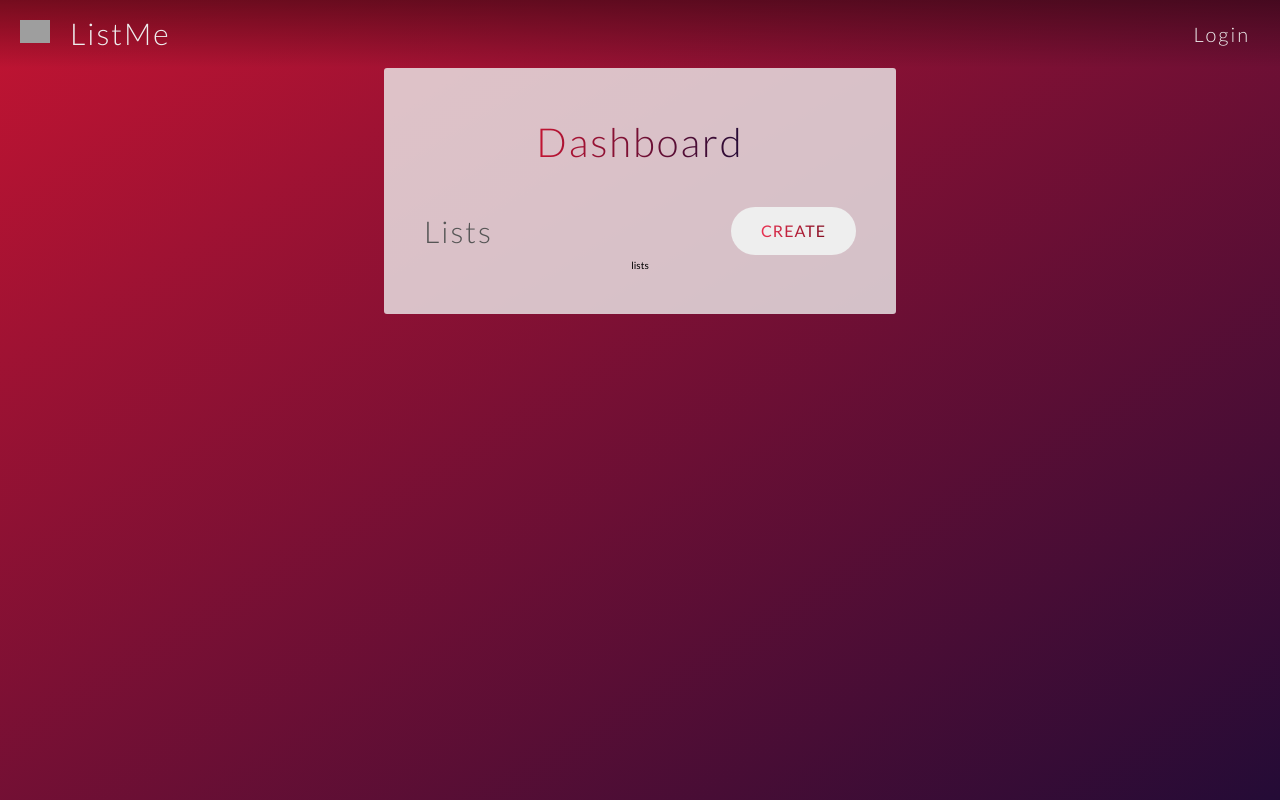
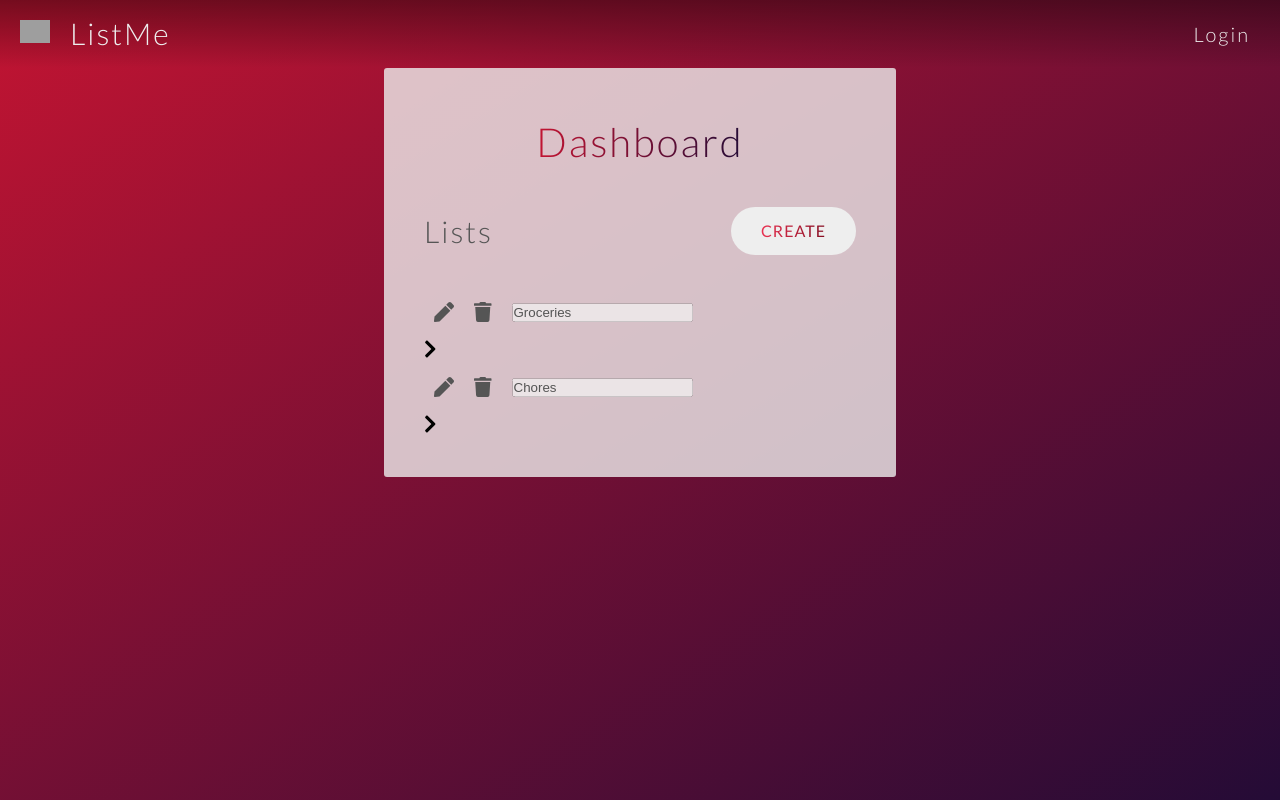
Before and after one commit to nishantshahuci/react-list-me, a React (Create React App) app: page / in a window 1280 px wide. Built offline with nearby package versions, Linux system fonts and the light colour scheme; grey boxes are pictures that could not be loaded.

Commit message:
Update dashboard to use new item field component, plus other style changes

```diff
--- a/src/components/App/App.js
+++ b/src/components/App/App.js
@@ -18,6 +18,15 @@ const App = () => {
               { id: 2, title: 'Eggs', complete: false },
               { id: 3, title: 'Cheese', complete: true }
             ]
+          },
+          {
+            id: 2,
+            title: 'Chores',
+            items: [
+              { id: 1, title: 'Clean bathroom', complete: false },
+              { id: 2, title: 'Wash dishes', complete: false },
+              { id: 3, title: 'Do laundry', complete: true }
+            ]
           }
         ]}
       />
--- a/src/components/Dashboard/Dashboard.js
+++ b/src/components/Dashboard/Dashboard.js
@@ -2,6 +2,7 @@ import React, { Component, Fragment } from 'react';
 
 import Button from '../Button/Button';
 import Title from '../Title/Title';
+import ItemField from '../ItemField/ItemField';
 
 class Dashboard extends Component {
   renderInitial = () => {
@@ -37,8 +38,35 @@ class Dashboard extends Component {
     );
   };
 
+  onListDelete = id => {
+    console.log('delete list with id ' + id);
+  };
+
+  onListEdit = (id, title) => {
+    console.log('update list with id ' + id + ' and title ' + title);
+  };
+
+  onListClick = id => {
+    console.log('redirect to list with id ' + id);
+  };
+
   renderLists = () => {
-    return <div>lists</div>;
+    return (
+      <div className="dashboard__list">
+        {this.props.lists.map(list => (
+          <div key={list.id} className="">
+            <ItemField
+              id={list.id}
+              title={list.title}
+              onItemDelete={this.onListDelete}
+              onItemEdit={this.onListEdit}
+              onItemClick={this.onListClick}
+            />
+            <i className="fas fa-chevron-right fa-2x" />
+          </div>
+        ))}
+      </div>
+    );
   };
 
   renderDashboard = () => {
--- a/src/components/Dashboard/_dashboard.scss
+++ b/src/components/Dashboard/_dashboard.scss
@@ -51,4 +51,12 @@
     display: flex;
     align-items: center;
   }
+
+  &__list {
+    display: flex;
+    flex-direction: column;
+    align-items: stretch;
+    width: 100%;
+    margin-top: 3rem;
+  }
 }
--- a/src/components/Navbar/Navbar.js
+++ b/src/components/Navbar/Navbar.js
@@ -11,7 +11,7 @@ const Navbar = () => {
         />
       </div>
       <div className="navbar__logo-brand">ListMe</div>
-      <a className="navbar__button">Login</a>
+      <div className="navbar__button">Login</div>
     </nav>
   );
 };
--- a/src/index.scss
+++ b/src/index.scss
@@ -6,6 +6,7 @@
 @import './components/Dashboard/dashboard';
 @import './components/GradientText/gradientText';
 @import './components/Header/header';
+@import './components/ItemField/itemField';
 @import './components/Login/login';
 @import './components/Navbar/navbar';
 @import './components/Title/title';
```
